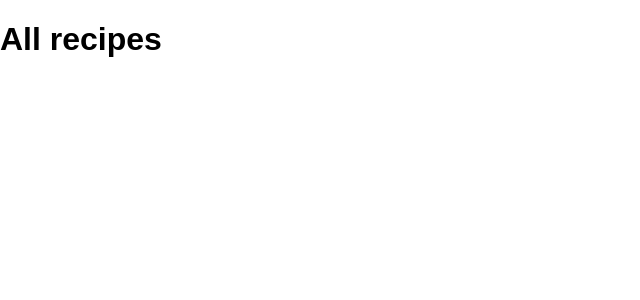
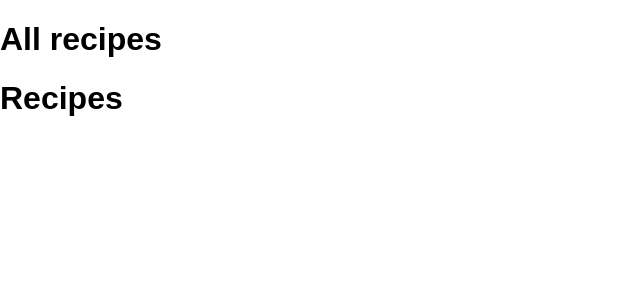
Before and after one commit to supermay/Recipes-reader, a React (Create React App) app: page / in a window 1280 px wide. Shown: the top 300 px of the page, without its empty margins (0-640 px from the left). Built offline with nearby package versions, Linux system fonts and the light colour scheme.

Commit message:
RecipesContainer Tested

```diff
--- a/src/App.js
+++ b/src/App.js
@@ -2,12 +2,14 @@ import React, { Component } from 'react';
 import logo from './logo.svg';
 import './App.css';
 import Title from './components/Title'
+import RecipesContainer from './recipes/RecipesContainer'
 
 class App extends Component {
   render() {
     return (
       <div>
-      <Title content="All recipes"/>
+      <Title content="All recipes" />
+      <RecipesContainer recipes={[]} />
       </div>
     );
   }
```
Also changed, not shown: 1 other file (tests, documents, lock files or other folders).
